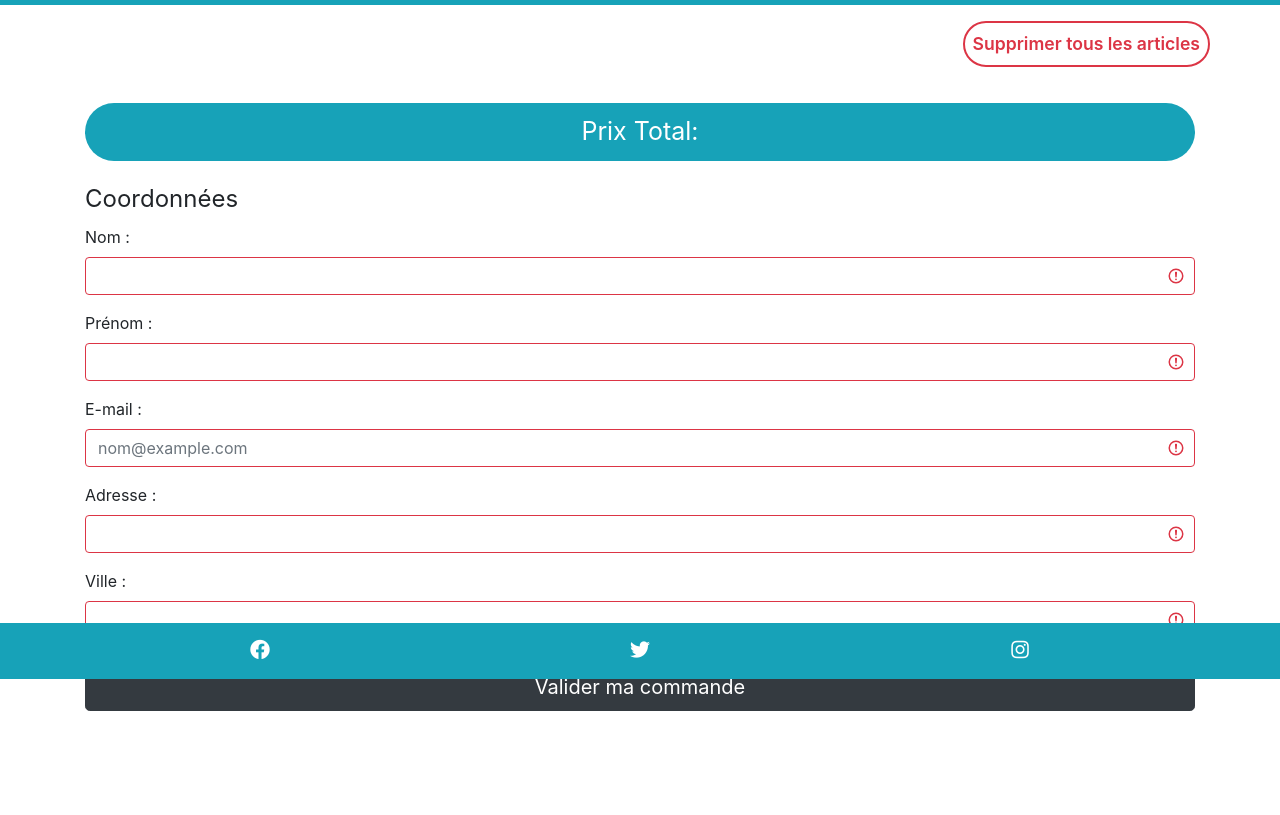
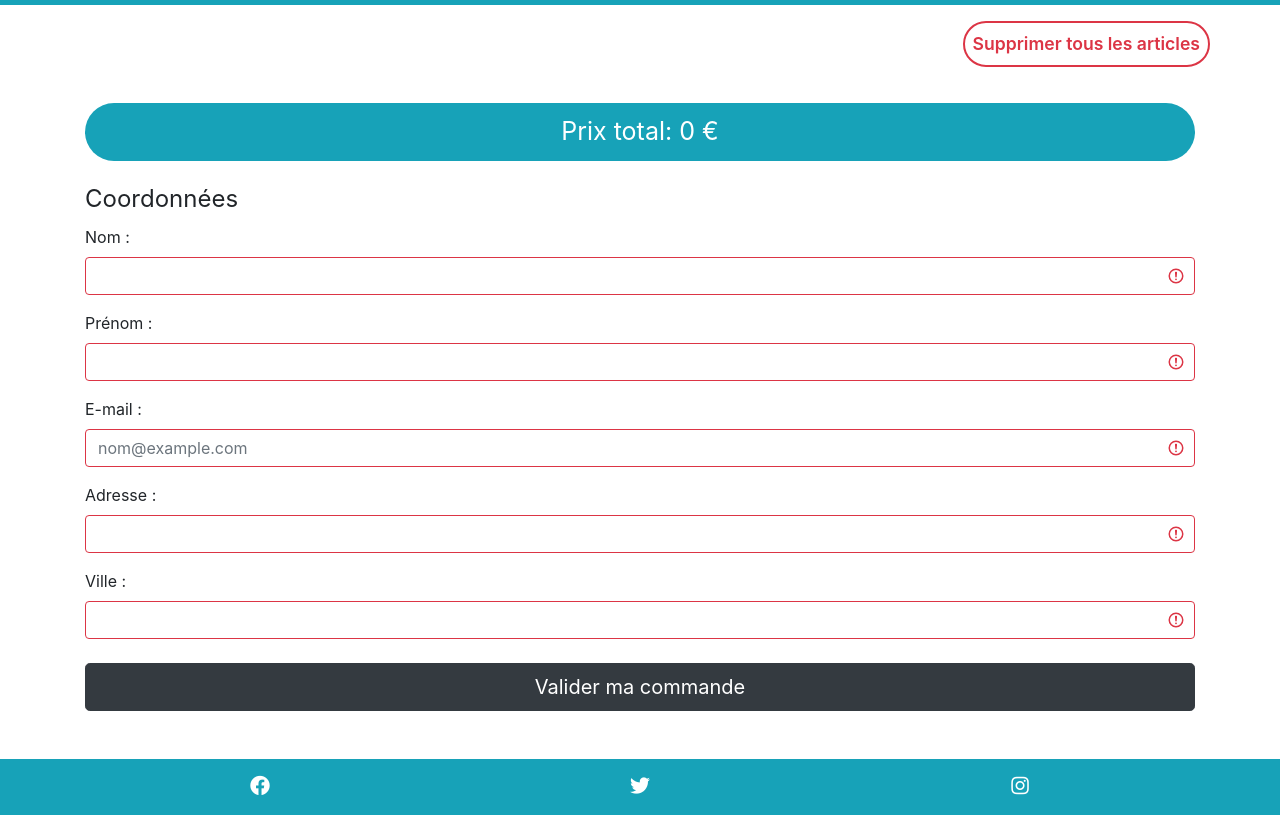
Before and after one commit to TonyW-Hub/AW_Orinoco, a website: page html/panier.html in a window 1280 px wide. Shown: the part 121-936 px from the top of the page. Before the commit the page ends 856 px from the top, so only its background shows below. Drawn offline with nearby package versions, Linux system fonts and the light colour scheme.

Commit message:
Patch bug visuel

```diff
--- a/html/panier.html
+++ b/html/panier.html
@@ -42,7 +42,7 @@
             <div class="row justify-content-lg-end justify-content-center">
                 <p id="deleteAll" class="btn">Supprimer tous les articles</p>
             </div>
-            <div id="total">Prix Total: </div>
+            <div id="total">Prix total: 0 €</div>
         </div>
 
         <div class="form container"> <!--Formulaire utilisateur-->
@@ -76,7 +76,7 @@
 		</div>
     </main>
 
-    <footer class="footer mt-4 py-3 bg-info" id="footer"> <!--FOOTER-->
+    <footer class="footer mt-5 py-3 bg-info" id="footer"> <!--FOOTER-->
         <div class="container">
             <div class="row text-center">
                 <div class="col">
--- a/javascript/panier.js
+++ b/javascript/panier.js
@@ -39,7 +39,7 @@ function updateProductQuantity(productId, quantity, color) {
     localStorage.setItem("productQuantities", JSON.stringify(productQuantities));
 }
 
-// Récupère le produit via son ID
+// Récupère le contenu des produits depuis l'API via leurs ID
 function fetchProduct(productId) {
     return fetch("http://localhost:3000/api/teddies/"+productId)
         .then(function(response) {
@@ -101,11 +101,6 @@ let panierContainer = async (productId) => {
         updateDeleteButton();
         updateLessBtn();
         updateAddBtn();
-}
-
-// fixe le footer en bas de la page si le panier est vide
-if (products.length == 0) {
-    document.getElementById("footer").classList.add("fixed-bottom");
 }
 
 // Parcours le panier en localStorage
@@ -234,7 +229,7 @@ function updateAddBtn() {
     }
 }
 
-// Met à jour le nombre d'artcile qu'il y a dans le panier
+// Met à jour le nombre d'article qu'il y a dans le panier
 function updateArticleQuantityInBasket() {
     let totalProducts = 0;
     for(let product of productQuantities) {
@@ -242,7 +237,7 @@ function updateArticleQuantityInBasket() {
     }
     document.getElementById("quantityInPanier").innerText = totalProducts;
 }
-updateArticleQuantityInBasket()
+updateArticleQuantityInBasket();
 
 //supprimer tout les articles dans le panier
 let deleteAllArticle = document.getElementById("deleteAll");
@@ -261,7 +256,7 @@ if (deleteAllArticle) {
 
 
 /* ----- FORMULAIRE ----- */
-// Envoie le formulaire lors du click sur le bouton commandé
+// Envoi le formulaire lors du click sur le bouton commande
 let btnSendForm = document.getElementById('btnForm');
 if (btnSendForm) {
     btnSendForm.addEventListener("click", (e) => {
@@ -277,7 +272,7 @@ if (btnSendForm) {
     })
 }
 
-// Envoie POST du formulaire sur l'API
+// Envoi POST du formulaire sur l'API
 // Supprime le localStorage du panier, et créer un localStorage avec les informations de la commande
 const envoiFormulaire = (info, url) => {
     return new Promise((resolve) => {
--- a/javascript/produits.js
+++ b/javascript/produits.js
@@ -36,7 +36,6 @@ function loadProduct() {
 
     // Permet à l'utilisateur de voir la couleur sélectionné
     let colorButtons = document.querySelectorAll('.dropdown-item');
-    console.log(colorButtons);
     colorButtons.forEach(button => {
         button.addEventListener("click", function(event) {
             let value = event.target.innerHTML;
```
